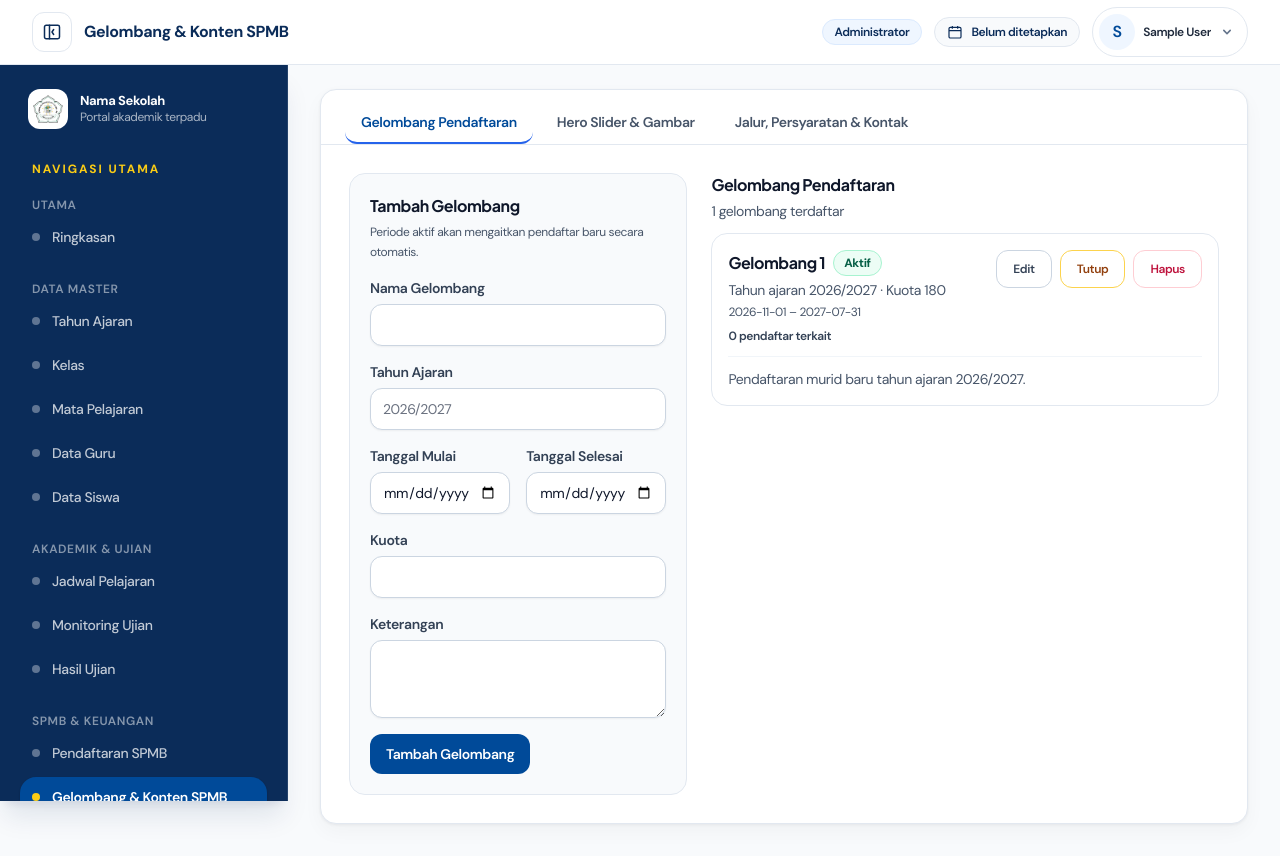
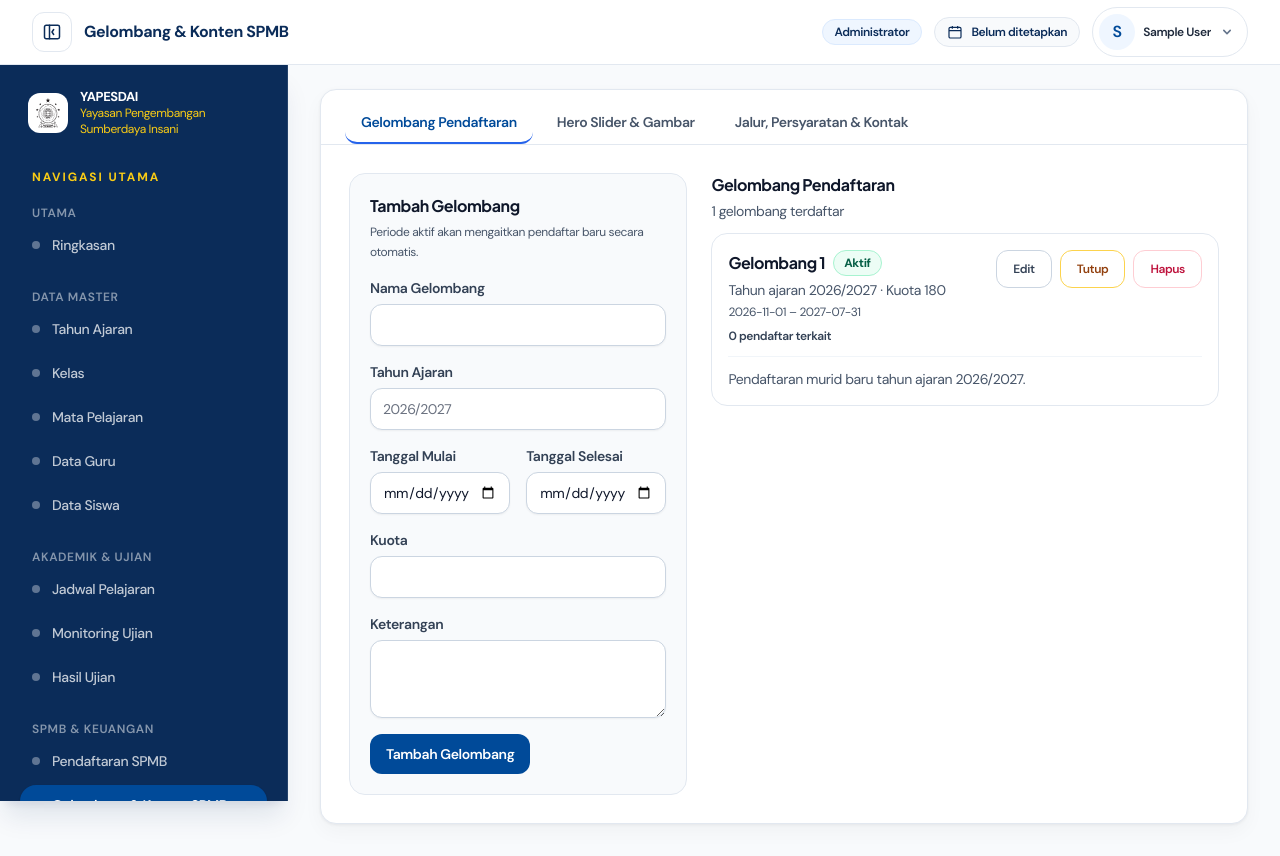
Before and after one commit to nurmalapuspitasari33-gif/siakad-yapesdai, a Laravel app: page /admin/spmb-cms in a window 1280 px wide. Run offline with Laravel 12, Linux system fonts and the light colour scheme; the visitor is signed in with stand-in values (Sample User, id 1); data comes from the database, SQL or seed files in the repository; data that the repository does not hold is empty; style sheets or scripts are compiled from the project's sources; parts of the project's set-up code (start-up, migrations or seed data) failed here and were passed over; some libraries are stand-ins or nearby versions.

Commit message:
refactor: update branding to YAPESDAI across multiple components

```diff
--- a/resources/js/Components/ApplicationLogo.jsx
+++ b/resources/js/Components/ApplicationLogo.jsx
@@ -1,13 +1,9 @@
-import { usePage } from '@inertiajs/react';
-
 export default function ApplicationLogo(props) {
-    const { assetUrls = {} } = usePage().props;
-
     return (
         <img
             {...props}
-            src={assetUrls.logoSekolah}
-            alt="Logo SMK Al Mu'allim Kesugihan"
+            src="/yapesdai.png"
+            alt="Logo YAPESDAI"
         />
     );
 }
--- a/resources/js/Components/DashboardSidebar.jsx
+++ b/resources/js/Components/DashboardSidebar.jsx
@@ -5,8 +5,6 @@ export default function DashboardSidebar({
     isNavigationOpen,
     isSidebarCollapsed,
     onClose,
-    schoolName,
-    logoUrl,
 }) {
     const isAccountPage = route().current('profile.edit');
 
@@ -34,20 +32,20 @@ export default function DashboardSidebar({
                     href="/"
                     prefetch
                     className="mb-7 flex items-center gap-3 rounded-2xl px-2 py-1"
-                    aria-label={`${schoolName ?? 'SIAKAD Sekolah'}, beranda`}
+                    aria-label="YAPESDAI, beranda"
                     onClick={onClose}
                 >
                     <img
-                        src={logoUrl}
+                        src="/yapesdai.png"
                         alt=""
                         className="h-10 w-10 shrink-0 rounded-xl border border-white/20 bg-white object-contain p-1"
                     />
                     <span className="min-w-0">
                         <span className="block break-words text-[13px] font-bold leading-4 text-white">
-                            {schoolName ?? 'SIAKAD Sekolah'}
+                            YAPESDAI
                         </span>
-                        <span className="block text-xs text-white/65">
-                            Portal akademik terpadu
+                        <span className="block text-xs text-brand-gold">
+                            Yayasan Pengembangan Sumberdaya Insani
                         </span>
                     </span>
                 </Link>
--- a/resources/js/Components/PublicSiteHeader.jsx
+++ b/resources/js/Components/PublicSiteHeader.jsx
@@ -10,24 +10,23 @@ const navigationItems = [
 
 export default function PublicSiteHeader() {
     const { props } = usePage();
-    const assetUrls = props.assetUrls ?? {};
-    const pengaturanSekolah = props.pengaturanSekolah ?? {};
     const auth = props.auth ?? {};
     const tahunAjaranAktif = props.tahunAjaranAktif;
-    const schoolName = pengaturanSekolah.nama_sekolah
-        && pengaturanSekolah.nama_sekolah !== 'Nama Sekolah'
-        ? pengaturanSekolah.nama_sekolah
-        : "SMK Al Mu'allim Kesugihan";
 
     return (
         <header className="sticky top-0 z-40 text-white shadow-lg">
             <div className="bg-[#0B2C59]">
                 <div className="mx-auto flex h-16 max-w-7xl items-center justify-between gap-4 px-4 sm:px-6 lg:px-8">
-                    <Link href={route('home')} aria-label={`${schoolName} — Portal SPMB`} className="flex min-w-0 items-center gap-3">
+                    <Link href={route('home')} aria-label="YAPESDAI — Portal SPMB" className="flex min-w-0 items-center gap-3">
                         <span className="flex h-11 w-11 shrink-0 items-center justify-center rounded-lg bg-white p-1.5">
-                            <img src={assetUrls.logoSekolah || '/logo.png'} alt="" className="h-full w-full object-contain" />
+                            <img src="/yapesdai.png" alt="" className="h-full w-full object-contain" />
                         </span>
-                        <span className="truncate font-display text-sm font-extrabold sm:text-base">SPMB {schoolName}</span>
+                        <span className="min-w-0">
+                            <span className="block truncate font-display text-sm font-extrabold sm:text-base">YAPESDAI</span>
+                            <span className="block truncate text-[10px] font-medium text-brand-gold sm:text-xs">
+                                Yayasan Pengembangan Sumberdaya Insani
+                            </span>
+                        </span>
                     </Link>
                     <div className="flex shrink-0 items-center gap-3">
                         <span className="hidden text-xs font-medium text-amber-300 sm:block">
--- a/resources/js/Layouts/DashboardLayout.jsx
+++ b/resources/js/Layouts/DashboardLayout.jsx
@@ -180,9 +180,7 @@ function DashboardFrame({
 }) {
     const {
         auth = {},
-        assetUrls = {},
         flash = {},
-        pengaturanSekolah = {},
         tahunAjaranAktif = null,
     } = usePage().props;
     const user = auth?.user;
@@ -330,8 +328,6 @@ function DashboardFrame({
                         isNavigationOpen={isNavigationOpen}
                         isSidebarCollapsed={isSidebarCollapsed}
                         onClose={() => setIsNavigationOpen(false)}
-                        schoolName={pengaturanSekolah?.nama_sekolah}
-                        logoUrl={assetUrls.logoSekolah}
                     />
                 )}
 
--- a/resources/js/Layouts/PublicSiteLayout.jsx
+++ b/resources/js/Layouts/PublicSiteLayout.jsx
@@ -3,9 +3,8 @@ import PublicSiteHeader from '@/Components/PublicSiteHeader';
 import { Link, usePage } from '@inertiajs/react';
 
 export default function PublicSiteLayout({ children }) {
-    const { component, props } = usePage();
+    const { component } = usePage();
     const isPortal = component === 'Welcome';
-    const assetUrls = props.assetUrls ?? {};
 
     if (isPortal) {
         return (
@@ -25,12 +24,12 @@ export default function PublicSiteLayout({ children }) {
             <div className="relative z-10 flex min-h-screen flex-col">
                 <header className="mx-auto flex w-full max-w-7xl items-center justify-center gap-3 px-5 py-5 text-center sm:px-8">
                     <span className="flex h-12 w-12 shrink-0 items-center justify-center rounded-xl bg-white p-1.5 shadow-lg">
-                        <img src={assetUrls.logoSekolah || '/logo.png'} alt="" className="h-full w-full object-contain" />
+                        <img src="/yapesdai.png" alt="" className="h-full w-full object-contain" />
                     </span>
                     <div className="min-w-0 text-white">
-                        <p className="truncate font-display text-sm font-extrabold uppercase tracking-wide sm:text-lg">SMK AL MU&apos;ALLIM KESUGIHAN</p>
-                        <p className="mt-0.5 text-xs font-medium text-white/75">
-                            Yayasan Pengembangan Sumberdaya Insani (YAPESDAI)
+                        <p className="truncate font-display text-sm font-extrabold uppercase tracking-wide sm:text-lg">YAPESDAI</p>
+                        <p className="mt-0.5 text-xs font-medium text-brand-gold">
+                            Yayasan Pengembangan Sumberdaya Insani
                         </p>
                     </div>
                 </header>
--- a/resources/js/Pages/Admin/SpmbCms/Index.jsx
+++ b/resources/js/Pages/Admin/SpmbCms/Index.jsx
@@ -117,6 +117,7 @@ export default function SpmbCmsIndex({ gelombangs = [], banners = [], contents =
 
     const openBannerForm = (banner = null) => {
         setEditingBanner(banner);
+        bannerForm.transform((data) => data);
         bannerForm.clearErrors();
         bannerForm.setData(banner ? {
             kicker: banner.kicker,
@@ -135,9 +136,17 @@ export default function SpmbCmsIndex({ gelombangs = [], banners = [], contents =
         const options = { preserveScroll: true, onSuccess: () => openBannerForm() };
 
         if (editingBanner) {
-            bannerForm.put(route('admin.spmb-cms.banner.update', editingBanner.id), options);
+            bannerForm
+                .transform((data) => ({ ...data, _method: 'put' }))
+                .post(route('admin.spmb-cms.banner.update', editingBanner.id), {
+                    ...options,
+                    forceFormData: true,
+                });
         } else {
-            bannerForm.post(route('admin.spmb-cms.banner.store'), options);
+            bannerForm.post(route('admin.spmb-cms.banner.store'), {
+                ...options,
+                forceFormData: true,
+            });
         }
     };
 
--- a/resources/js/Pages/Welcome.jsx
+++ b/resources/js/Pages/Welcome.jsx
@@ -1,4 +1,4 @@
-import { Head, Link, usePage } from '@inertiajs/react';
+import { Head, Link } from '@inertiajs/react';
 import { useState } from 'react';
 
 function ArrowIcon({ direction = 'right' }) {
@@ -40,13 +40,7 @@ export default function Welcome({
     portalContacts = {},
     tahunAjaranAktif = null,
 }) {
-    const { props } = usePage();
-    const pengaturanSekolah = props.pengaturanSekolah ?? {};
     const [activeSlide, setActiveSlide] = useState(0);
-    const schoolName = pengaturanSekolah.nama_sekolah
-        && pengaturanSekolah.nama_sekolah !== 'Nama Sekolah'
-        ? pengaturanSekolah.nama_sekolah
-        : "SMK Al Mu'allim Kesugihan";
     const displaySlides = slides.length > 0 ? slides : [null];
     const registerHref = auth?.user || !canRegister ? route('login') : route('register');
     const whatsappNumber = (portalContacts.nomor_whatsapp ?? '').replace(/\D/g, '').replace(/^0/, '62');
@@ -60,7 +54,7 @@ export default function Welcome({
 
     return (
         <>
-            <Head title={`SPMB | ${schoolName}`} />
+            <Head title="YAPESDAI | Portal SPMB" />
 
             <main className="bg-white font-public text-slate-900">
                 <div className="mx-auto mt-6 max-w-6xl px-4 sm:px-6">
```
